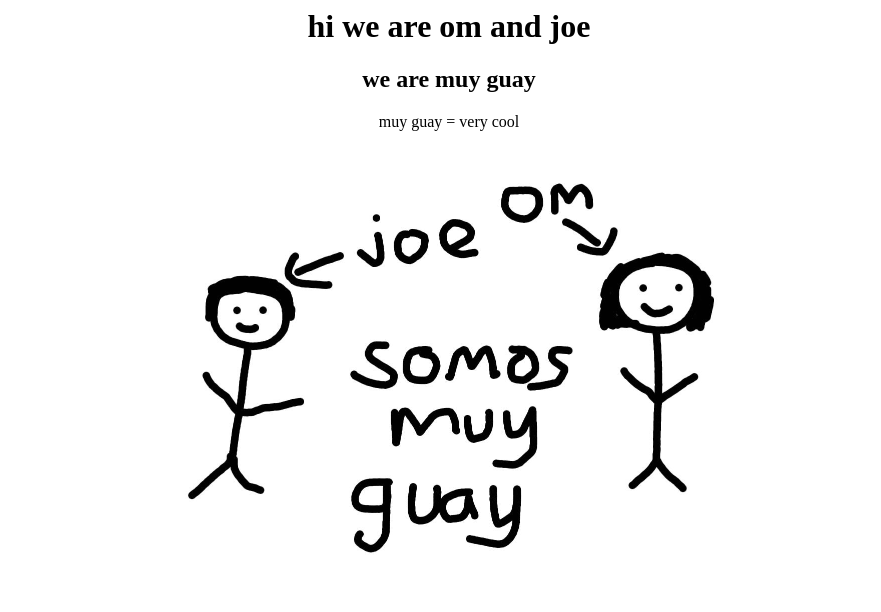
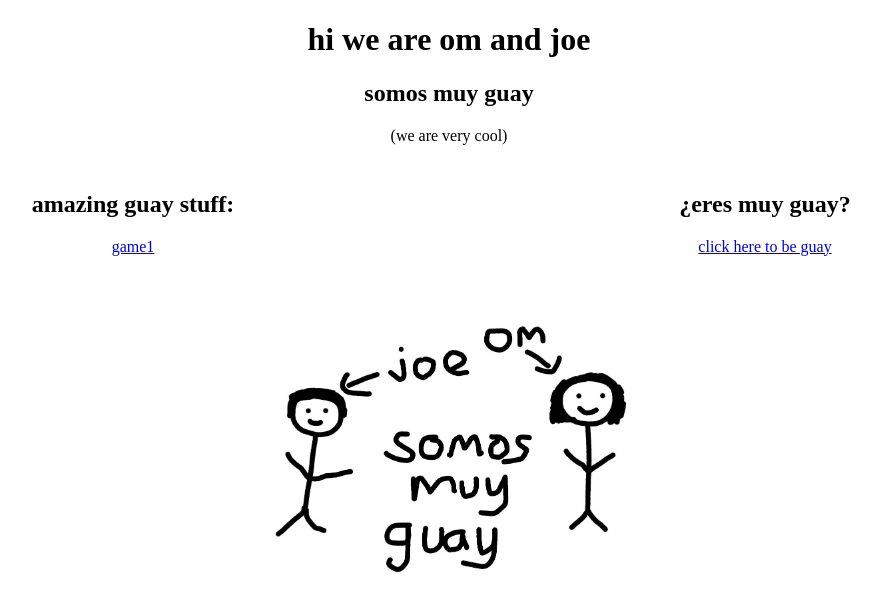
Before and after one commit to muyguay123/website, a plain HTML site: page index.html in a window 1280 px wide. Shown: the whole page, without its empty margins (191-1072 px from the left). Drawn offline with Linux system fonts and the light colour scheme.

Commit message:
Update index.html

```diff
--- a/index.html
+++ b/index.html
@@ -1,6 +1,57 @@
+<!DOCTYPE html>
+<html>
+  <head>
+    <meta charset="utf-8">
+    <meta name="viewport" content="width=device-width">
+    <title>muy guay</title>
+    <link href="style.css" rel="stylesheet" type="text/css" />
+  </head>
+  <body>
+    <center>
+    <h1>hi we are om and joe</h1>
+    <h2>somos muy guay</h2>
+    <p>(we are very cool)</p>
+    </center>
+    <style>
+* {
+  box-sizing: border-box;
+}
+
+/* Create two equal columns that floats next to each other */
+.column {
+  float: left;
+  width: 50%;
+  padding: 10px;
+}
+
+/* Clear floats after the columns */
+.row:after {
+  content: "";
+  display: table;
+  clear: both;
+}
+</style>
+</head>
+<body>
+
+<div class="row">
+  <div class="column">
+    <center>
+    <h2>amazing guay stuff:</h2>
+    <a href="http://muyguay.xyz/game1">game1</a>
+    </center>
+  </div>
+  <div class="column">
+    <center>
+    <h2>¿eres muy guay?</h2>
+    <a href="https://www.youtube.com/watch?v=dQw4w9WgXcQ">click here to be guay</a>
+    </center>
+  </div>
+</div>
 <center>
-<h1> hi we are om and joe </h1>
-<h2> we are muy guay </h2
-<p> muy guay = very cool </p>
-<img src="https://raw.githubusercontent.com/muyguay123/website/main/guay.jpeg" style="width:559.5px;height:428px;">
+  <br><br>
+<img src="https://raw.githubusercontent.com/muyguay123/website/main/guay.jpeg" style="width:373px;height:285.333333333px;">
 </center>
+
+    </body>
+</html>
```
